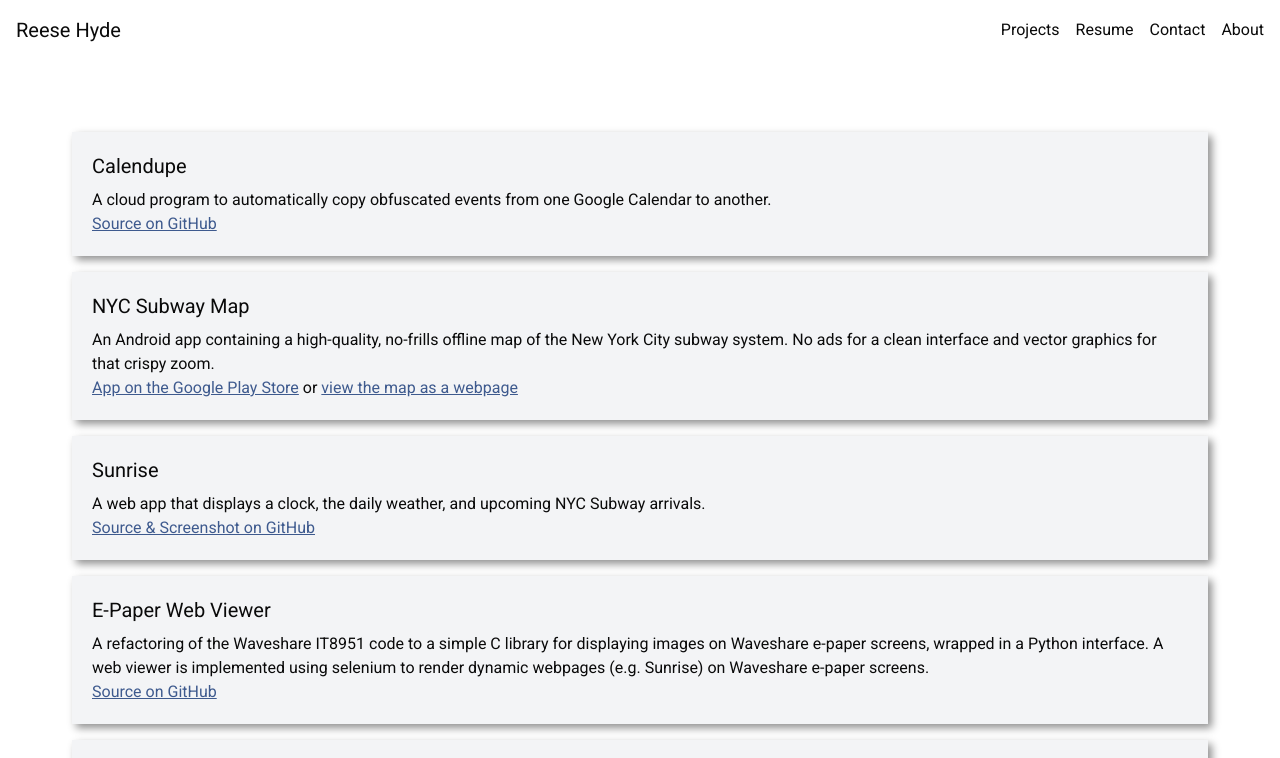
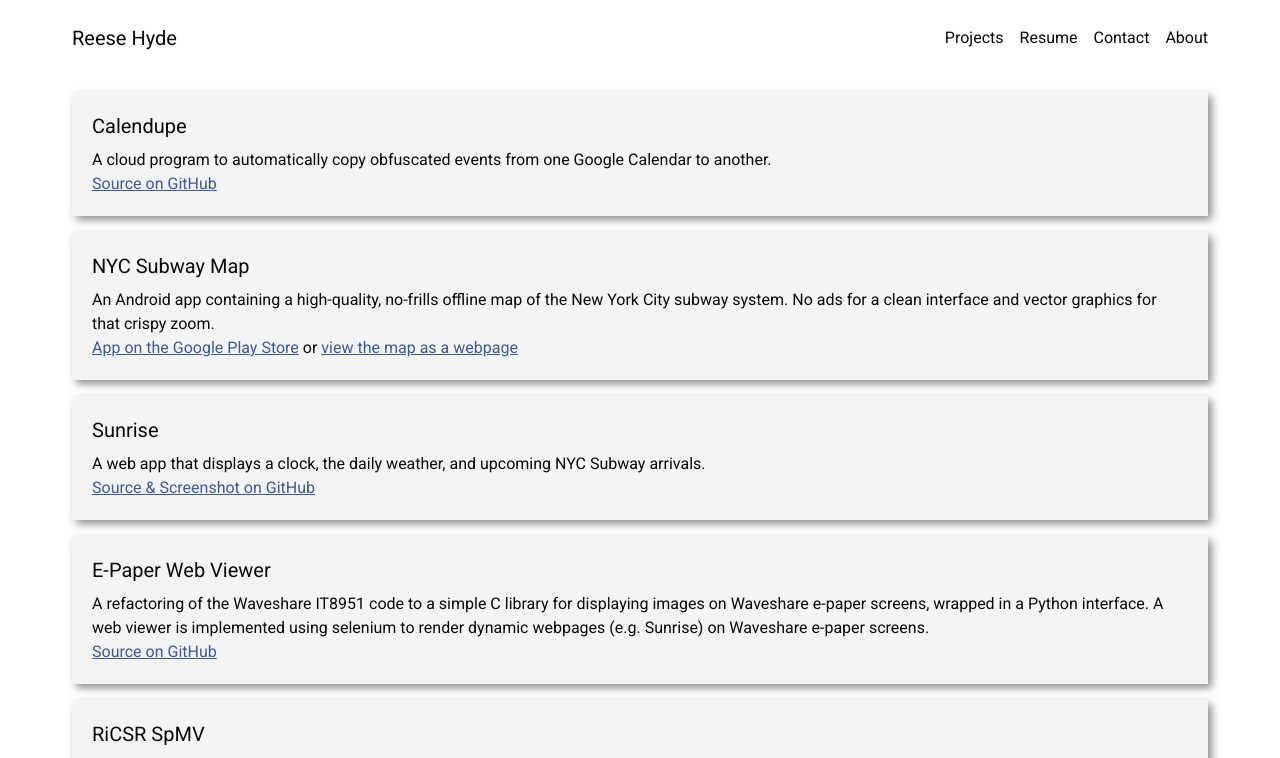
Before and after one commit to rmehyde/website, a Next.js app: page /projects-classic in a window 1280 px wide. Shown: the top 758 px of the page. Built offline with nearby package versions, Linux system fonts and the light colour scheme.

Commit message:
cleanup, mostly of layout

```diff
--- a/app/layout.tsx
+++ b/app/layout.tsx
@@ -1,7 +1,7 @@
 import type {Metadata} from 'next'
 import {Roboto} from 'next/font/google';
 import './globals.css'
-import {ConditionalHeader} from "@/app/ui/header";
+import {NavigationHeader} from "@/app/ui/header";
 
 export const metadata: Metadata = {
     title: 'Reese M.E. Hyde',
@@ -17,12 +17,14 @@ const roboto = Roboto({
 export default function RootLayout({children}: { children: React.ReactNode }) {
     return (
         <html lang="en" className={`${roboto.variable} font-sans`}>
-        <body className="">
-        <header>
-            <ConditionalHeader/>
-        </header>
-        {children}
-        </body>
+            <body className="min-h-screen max-w-7xl mx-auto px-4 md:px-14">
+                <header>
+                    <NavigationHeader/>
+                </header>
+                <main className="">
+                    {children}
+                </main>
+            </body>
         </html>
     )
 }
--- a/app/page.tsx
+++ b/app/page.tsx
@@ -16,7 +16,7 @@ import {pages} from "@/app/lib/nav";
 
 export default async function Home() {
     return (
-        <main className="min-h-screen p-4 md:p-14">
+        <div className="min-h-screen flex flex-col justify-center md:pl-12">
             <div className="max-w-xl">
                 <div className="text-8xl">
                     Hi, I'm Reese.
@@ -26,7 +26,7 @@ export default async function Home() {
                     I enjoy building things. This website talks a bit about some software that I’ve built, and other things that I’ve done working for software companies.
                 </div>
             </div>
-            <div className="m-10"/>
+            <div className="m-6"/>
             <div className="text-3xl underline">
                 {pages.map((label) => (
                     <div key={label}>
@@ -34,6 +34,6 @@ export default async function Home() {
                     </div>
                 ))}
             </div>
-        </main>
+        </div>
     );
 }
--- a/app/projects-classic/page.tsx
+++ b/app/projects-classic/page.tsx
@@ -5,8 +5,8 @@ import MDXCards from "@/app/ui/cards/mdxcards";
 
 export default async function Home() {
     return (
-        <main className="min-h-screen p-4 md:p-14">
+        <div>
             <MDXCards contentDir={contentDir + "/projects"}/>
-        </main>
+        </div>
     )
 }
--- a/app/projects/page.tsx
+++ b/app/projects/page.tsx
@@ -4,7 +4,6 @@ import ContentCards from "@/app/ui/cards/contentCards";
 import {Dimension, dimensionLabels, dimensionScoresSchema, maxScore} from '@/app/lib/content/scoring';
 import {RadialSelector} from "@/components/ui/radial";
 import React, {useState} from "react";
-import {Card} from "@/components/ui/card";
 
 export default function DynamicProjects() {
     // initialize weights to maxScore for each dimension
@@ -16,7 +15,7 @@ export default function DynamicProjects() {
     );
 
     return (
-    <main className="min-h-screen p-4 md:p-14">
+        <div>
             {/* radial selector drives the weights */}
             <RadialSelector
                 dimensionLabels={dimensionLabels}
@@ -30,6 +29,6 @@ export default function DynamicProjects() {
             {/* content cards re-sort based on those weights */}
             {}
             <ContentCards weights={dimensionScoresSchema.parse(values)} />
-    </main>
+        </div>
     )
 }
--- a/app/resume/page.tsx
+++ b/app/resume/page.tsx
@@ -43,7 +43,7 @@ export default function DynamicProjects() {
     };
 
     return (
-        <main className="min-h-screen p-4 md:p-14">
+        <div>
             {/* TODO: fix scroll issue on mobile */}
             {/* radial selector drives the weights */}
             <RadialSelector
@@ -56,11 +56,12 @@ export default function DynamicProjects() {
                 plotRadius={100}  // TODO: should be 75 on mobile
             />
 
-            <div className="relative" style={{'marginLeft': 'auto', 'marginRight': 'auto'}}>
+            {/* TODO: probably this padding should be global as well */}
+            <div className="pb-8">
                 <PDFComponent
                     onWeightsComplete={handlePDFReady}
                 />
             </div>
-        </main>
+        </div>
     )
 }
--- a/app/ui/cards/contentCards.tsx
+++ b/app/ui/cards/contentCards.tsx
@@ -5,6 +5,7 @@ import { DimensionScores, } from '@/app/lib/content/scoring'
 import {generateContentElements} from "@/app/lib/content/jsx";
 import {getFilteredAndSortedContent, groupContentByType} from "@/app/lib/content/load";
 import {ContentTypeEnum} from "@/app/lib/content/schema";
+import {Card} from "@/components/ui/card";
 
 export default function ContentCards({ weights }: { weights: DimensionScores }) {
     const [cards, setCards] = useState<React.JSX.Element[] | null>(null)
@@ -16,9 +17,9 @@ export default function ContentCards({ weights }: { weights: DimensionScores })
             const allContent = getFilteredAndSortedContent(weights)
             const content = groupContentByType(allContent)[ContentTypeEnum.enum.project];
             const items = content.map(c => (
-                <div key={c.title} className="bg-gray-100 font-sans text-base block box-content p-5 m-4 shadow-bold">
+                <Card key={c.title} className="block box-content p-5 m-4">
                     {generateContentElements(c)}
-                </div>
+                </Card>
             ))
             console.log(items)
             if (!cancelled) setCards(items)
--- a/app/ui/header.tsx
+++ b/app/ui/header.tsx
@@ -3,13 +3,13 @@ import { usePathname } from 'next/navigation'
 import Link from 'next/link'
 import {pages} from "@/app/lib/nav";
 
-export function ConditionalHeader() {
+export function NavigationHeader() {
     const pathname = usePathname()
 
     if (pathname === '/') return null
 
     return (
-        <header className="flex justify-between items-center p-4">
+        <header className="flex justify-between items-center p-4 md:py-6">
             <Link href="/" className="text-xl">Reese Hyde</Link>
             <nav className="flex gap-4">
                 {pages.map(page => {
```
Lines whose indentation alone changed are shown as unchanged.
